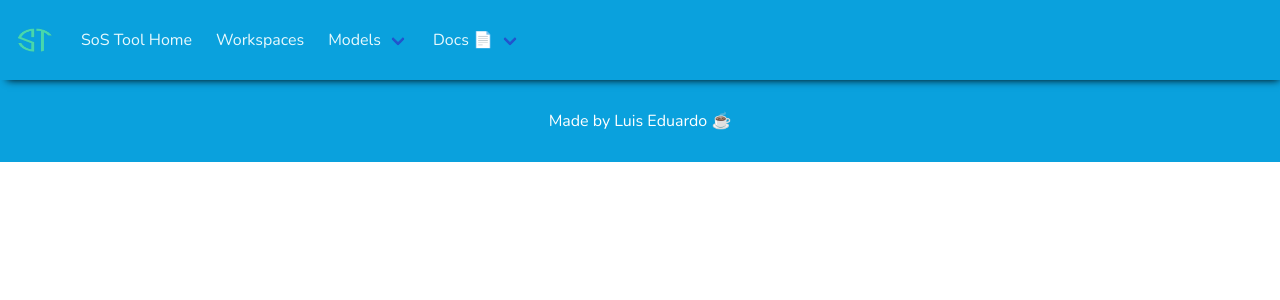
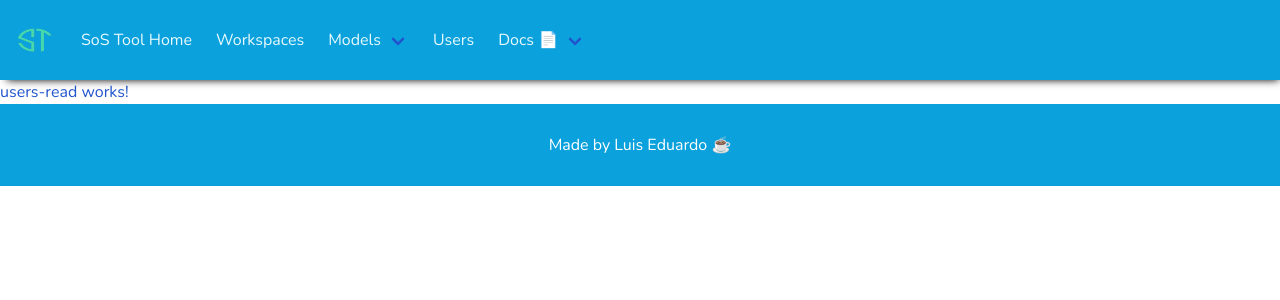
Before and after one commit to dupradosantini/sostool-frontend, an Angular app: page /users in a window 1280 px wide. Before the commit this address led to /. Shown: the top 300 px of the page. Built offline with nearby package versions, Linux system fonts and the light colour scheme.

Commit message:
User-read component and page

```diff
--- a/src/app/app-routing.module.ts
+++ b/src/app/app-routing.module.ts
@@ -3,6 +3,7 @@ import { RouterModule, Routes } from '@angular/router';
 import { HomeComponent } from './components/views/home/home.component';
 import { ModelResponsibilityComponent } from './components/views/model-responsibility/model-responsibility.component';
 import { ModelRoleReadComponent } from './components/views/model-role/model-role-read/model-role-read.component';
+import { UsersReadComponent } from './components/views/users-read/users-read.component';
 import { WorkspaceReadComponent } from './components/views/workspace/workspace-read/workspace-read.component';
 import { WorkspaceSingleComponent } from './components/views/workspace/workspace-single/workspace-single.component';
 
@@ -26,6 +27,10 @@ const routes: Routes = [
   {
     path:"model-responsibility",
     component: ModelResponsibilityComponent
+  },
+  {
+    path:"users",
+    component: UsersReadComponent
   }
 ];
 
--- a/src/app/app.module.ts
+++ b/src/app/app.module.ts
@@ -15,6 +15,7 @@ import { FooterComponent } from './components/template/footer/footer.component';
 import { ModelResponsibilityComponent } from './components/views/model-responsibility/model-responsibility.component';
 import { BrowserAnimationsModule } from '@angular/platform-browser/animations';
 import { MatIconModule } from '@angular/material/icon';
+import { UsersReadComponent } from './components/views/users-read/users-read.component';
 
 @NgModule({
   declarations: [
@@ -26,7 +27,8 @@ import { MatIconModule } from '@angular/material/icon';
     TeamViewComponent,
     ModelRoleReadComponent,
     FooterComponent,
-    ModelResponsibilityComponent
+    ModelResponsibilityComponent,
+    UsersReadComponent
   ],
   imports: [
     BrowserModule,
--- a/src/app/components/template/header/header.component.html
+++ b/src/app/components/template/header/header.component.html
@@ -31,6 +31,9 @@
           </a>
         </div>
       </div>
+      <a class="navbar-item" routerLink="users">
+        Users
+      </a>
       <div class="navbar-item has-dropdown is-hoverable">
         <a class="navbar-link">
           Docs 📄
--- /dev/null
+++ b/src/app/components/views/users-read/users-read.component.html
@@ -0,0 +1 @@
+<p>users-read works!</p>
--- /dev/null
+++ b/src/app/components/views/users-read/users-read.component.ts
@@ -0,0 +1,15 @@
+import { Component, OnInit } from '@angular/core';
+
+@Component({
+  selector: 'app-users-read',
+  templateUrl: './users-read.component.html',
+  styleUrls: ['./users-read.component.sass']
+})
+export class UsersReadComponent implements OnInit {
+
+  constructor() { }
+
+  ngOnInit(): void {
+  }
+
+}
```
Also changed, not shown: src/app/components/views/users-read/users-read.component.sass (added), 1 other file (tests, documents, lock files or other folders).
